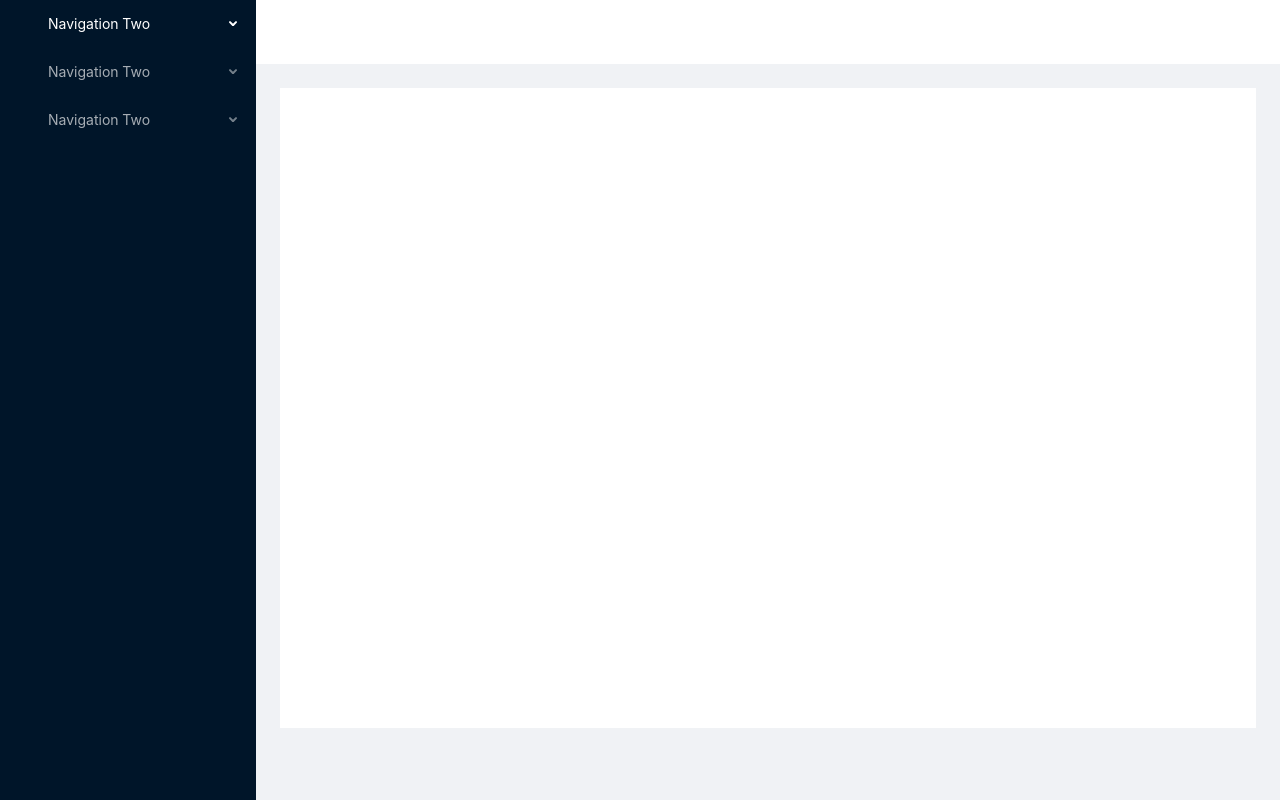
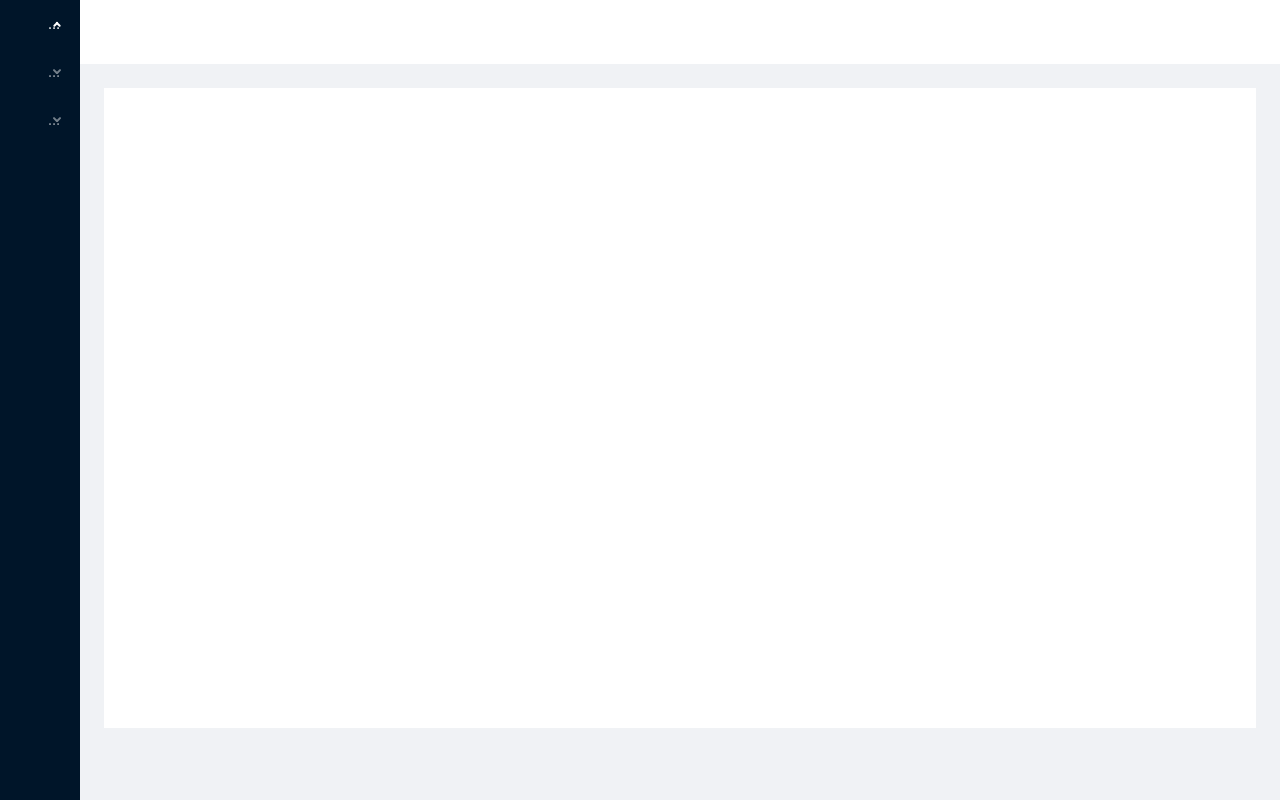
Before and after one commit to Wlisfes/admin-template, a Vue app: page /#/ in a window 1280 px wide. Built offline with nearby package versions, Linux system fonts and the light colour scheme.

Commit message:
修改菜单栏

```diff
--- a/src/layout/Content.vue
+++ b/src/layout/Content.vue
@@ -37,4 +37,5 @@ export default {
         )
     }
 }
+
 </script>
--- a/src/layout/Menu.vue
+++ b/src/layout/Menu.vue
@@ -1,9 +1,11 @@
 
 <script>
+import { mixin, mixinDevice } from '@/utils/mixin';
 import { mapState } from 'vuex';
 import { Menu,Icon } from 'ant-design-vue';
 const { SubMenu,Item } = Menu
 export default {
+    mixins: [mixin, mixinDevice],
     computed: {
         ...mapState({
             collapsed: state => state.app.collapsed,
@@ -13,56 +15,117 @@ export default {
     },
     data () {
         return {
-            rootSubmenuKeys: ['sub1', 'sub2', 'sub3']
+            rootSubmenuKeys: ['sub1', 'sub2', 'sub3'],
+            openKeys: ['sub1'],
+            selectedKeys: ['sub1-1'],
+
+            MenuRoute: [
+                {
+                    key: 'sub1',
+                    icon: 'pie-chart',
+                    title: '刀剑神域',
+                    children: [
+                        {
+                            key: 'sub1-1',
+                            title: '桐谷和人'
+                        },
+                        {
+                            key: 'sub1-2',
+                            title: '结诚明月奈'
+                        },
+                        {
+                            key: 'sub1-3',
+                            title: '西莉卡'
+                        }
+                    ]
+                },
+                {
+                    key: 'sub2',
+                    icon: 'radar-chart',
+                    title: '斩·赤红之瞳',
+                    children: [
+                        {
+                            key: 'sub2-1',
+                            title: '玛茵'
+                        },
+                        {
+                            key: 'sub1-2',
+                            title: '赤瞳'
+                        },
+                        {
+                            key: 'sub1-3',
+                            title: '黑瞳'
+                        }
+                    ]
+                },
+                {
+                    key: 'sub3',
+                    icon: 'heat-map',
+                    title: '樱花庄的宠物女孩',
+                    children: [
+                        {
+                            key: 'sub3-1',
+                            title: '真白'
+                        }
+                    ]
+                }
+            ]
         }
     },
     methods: {
         //open菜单过滤
         handelMenuOpenChenge(openKeys) {
+            console.log(openKeys)
             const latestOpenKey = openKeys.find(key => this.menuOpenKeys.indexOf(key) === -1)
-            console.log(openKeys, latestOpenKey)
 
             if (this.rootSubmenuKeys.indexOf(latestOpenKey) === -1) {
-                this.$store.commit('setmenuOpenKeys', openKeys)
+                // this.$store.commit('setmenuOpenKeys', openKeys)
+                this.openKeys = openKeys
             }
             else {
                 const MeunOpenKeys = latestOpenKey ? [latestOpenKey] : []
-                this.$store.commit('setmenuOpenKeys', MeunOpenKeys)
+                // this.$store.commit('setmenuOpenKeys', MeunOpenKeys)
+                this.openKeys = MeunOpenKeys
             }
         },
         handelMenuSelect(e) {
+            console.log(e)
+            this.selectedKeys = e.selectedKeys
             // this.$store.commit('setmenuSelectedKeys', e.keyPath)
         }
     },
+    watch: {
+        collapsed() {
+            if (this.collapsed) {
+                this.openKeys = []
+            } else {
+
+            }
+        }
+    },
     render() {
+        const MenuRoute = this.MenuRoute
         return (
             <Menu
                 theme="dark"
                 mode="inline"
-                // inlineCollapsed={this.collapsed}
-                // openKeys={this.menuOpenKeys}
-                selectedKeys={this.menuSelectedKeys}
+                openKeys={this.openKeys}
+                selectedKeys={this.selectedKeys}
                 onOpenChange={this.handelMenuOpenChenge}
                 onSelect={this.handelMenuSelect}
             >
-                <SubMenu key="sub1">
-                    <span slot="title"><Icon type="appstore" /><span>Navigation Two</span></span>
-                    <Item key="sub1-1">sub1-1</Item>
-                    <Item key="sub1-2">sub1-2</Item>
-                </SubMenu>
-                <SubMenu key="sub2">
-                    <span slot="title"><Icon type="appstore" /><span>Navigation Two</span></span>
-                    <Item key="sub2-1">sub2-1</Item>
-                    <Item key="sub2-2">sub2-2</Item>
-                </SubMenu>
-                <SubMenu key="sub3">
-                    <span slot="title"><Icon type="appstore" /><span>Navigation Two</span></span>
-                    <Item key="sub3-1">sub3-1</Item>
-                    <Item key="sub3-2">sub3-2</Item>
-                </SubMenu>
+                {MenuRoute.map(ele => (
+                    <SubMenu key={ele.key}>
+                        <span slot="title"><Icon type={ele.icon} /><span>{ele.title}</span></span>
+                        {ele.children.map(chil => (
+                            <Item key={chil.key}>{chil.title}</Item>
+                        ))}
+                    </SubMenu>
+                ))}
             </Menu>
         )
     }
 }
 
+
 </script>
--- a/src/layout/SiderDrawer.vue
+++ b/src/layout/SiderDrawer.vue
@@ -1,3 +1,4 @@
+
 <script>
 import { Drawer } from 'ant-design-vue';
 import { mapState } from 'vuex';
@@ -29,4 +30,5 @@ export default {
         )
     }
 }
+
 </script>
--- a/src/layout/SiderMenu.vue
+++ b/src/layout/SiderMenu.vue
@@ -17,6 +17,11 @@ export default {
             this.$store.commit('setcollapsed', Boll)
         }
     },
+    watch: {
+        device() {
+            console.log(this.isMobile())
+        }
+    },
     render() {
         return (
             !this.isMobile() && <Layout.Sider
@@ -27,7 +32,7 @@ export default {
                 onBreakpoint={this.handelbreakpoint}
                 width={256}
             >
-                <Menu></Menu>
+                <Menu ></Menu>
             </Layout.Sider>
         )
     }
--- a/src/utils/mixin.js
+++ b/src/utils/mixin.js
@@ -42,10 +42,9 @@ const AppDeviceEnquire = {
                         $store.commit('setdevice', 'tablet')
                     break
                 case DEVICE_TYPE.MOBILE:
-                default:
                     $store.commit('setdevice', 'mobile')
                     $store.commit('setcollapsed', true)
-                    break
+                break
             }
         })
     }
```
